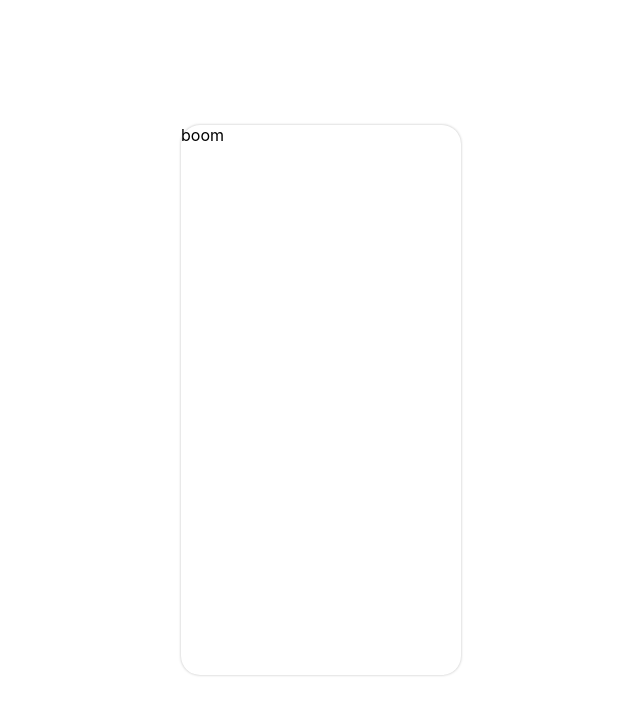
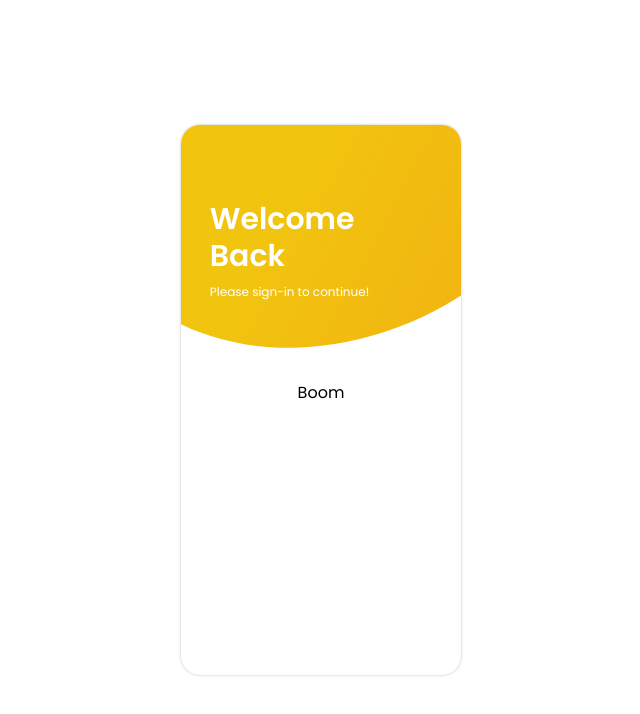
Before and after one commit to ipenywis/modern-react-login, a React (Create React App) app: page / in a window 1280 px wide. Shown: the top 714 px of the page, without its empty margins (319-959 px from the left). Built offline with nearby package versions, Linux system fonts and the light colour scheme.

Commit message:
Add collapsing/expanding animation

```diff
--- a/package.json
+++ b/package.json
@@ -6,6 +6,7 @@
     "@testing-library/jest-dom": "^5.11.4",
     "@testing-library/react": "^11.1.0",
     "@testing-library/user-event": "^12.1.10",
+    "framer-motion": "^2.9.5",
     "react": "^17.0.1",
     "react-dom": "^17.0.1",
     "react-scripts": "4.0.1",
--- a/src/components/accountBox/index.jsx
+++ b/src/components/accountBox/index.jsx
@@ -1,5 +1,6 @@
-import React from "react";
+import React, { useState } from "react";
 import styled from "styled-components";
+import { motion } from "framer-motion";
 
 const BoxContainer = styled.div`
   width: 280px;
@@ -9,8 +10,121 @@ const BoxContainer = styled.div`
   border-radius: 19px;
   background-color: #fff;
   box-shadow: 0px 0px 2.7px rgba(15, 15, 15, 0.28);
+  position: relative;
+  overflow: hidden;
 `;
 
+const TopContainer = styled.div`
+  width: 100%;
+  height: 255px;
+  display: flex;
+  flex-direction: column;
+  justify-content: flex-end;
+  padding: 0 1.8em;
+  padding-bottom: 5em;
+`;
+
+const BackDrop = styled(motion.div)`
+  position: absolute;
+  width: 160%;
+  height: 550px;
+  border-radius: 50%;
+  transform: rotate(60deg);
+  top: -290px;
+  left: -70px;
+  background: rgb(241, 196, 15);
+  background: linear-gradient(
+    58deg,
+    rgba(241, 196, 15, 1) 50%,
+    rgba(243, 172, 18, 1) 100%
+  );
+`;
+
+const HeaderContainer = styled.div`
+  display: flex;
+  flex-direction: column;
+  margin-bottom: 10px;
+`;
+
+const HeaderText = styled.h2`
+  font-weight: 600;
+  color: #fff;
+  z-index: 10;
+  margin: 0;
+  font-size: 30px;
+  line-height: 1.24;
+`;
+
+const SmallText = styled.h5`
+  font-weight: 500;
+  color: #fff;
+  z-index: 10;
+  margin: 0;
+  font-size: 12px;
+  line-height: 1.24;
+`;
+
+const InnerContainer = styled.div`
+  width: 100%;
+  display: flex;
+  flex-direction: column;
+  align-items: center;
+  padding: 0 1.7em;
+`;
+
+const backdropVariants = {
+  expanded: {
+    width: "233%",
+    height: "1050px",
+    borderRadius: "20%",
+    transform: "rotate(60deg)",
+  },
+  collapsed: {
+    width: "160%",
+    height: "550px",
+    borderRadius: "50%",
+    transform: "rotate(60deg)",
+  },
+};
+
+const expandingTransition = {
+  type: "spring",
+  duration: 2.3,
+  stiffness: 30,
+};
+
 export function AccountBox(props) {
-  return <BoxContainer>boom</BoxContainer>;
+  const [isExpanded, setExpanded] = useState(false);
+
+  const playExpandingEffect = () => {
+    setExpanded(true);
+    /*
+      Collapse it after short amount of time
+      To Finish transition
+    */
+    setTimeout(() => {
+      setExpanded(false);
+    }, expandingTransition.duration * 1000 - 1500);
+  };
+
+  return (
+    <BoxContainer>
+      <TopContainer>
+        <BackDrop
+          variants={backdropVariants}
+          transition={expandingTransition}
+          initial={false}
+          animate={isExpanded ? "expanded" : "collapsed"}
+        />
+        <HeaderContainer>
+          <HeaderText>Welcome</HeaderText>
+          <HeaderText>Back</HeaderText>
+        </HeaderContainer>
+        <SmallText>Please sign-in to continue!</SmallText>
+      </TopContainer>
+      <InnerContainer>
+        <span onClick={playExpandingEffect}>Boom</span>
+      </InnerContainer>
+    </BoxContainer>
+  );
 }
--- a/src/index.css
+++ b/src/index.css
@@ -1,3 +1,5 @@
+@import url("https://fonts.googleapis.com/css2?family=Poppins:wght@400;600;700;800&display=swap");
+
 html,
 body {
   width: 100%;
@@ -5,11 +7,15 @@ body {
   overflow-x: hidden;
 }
 
+* {
+  box-sizing: border-box;
+}
+
 body {
   margin: 0;
-  font-family: -apple-system, BlinkMacSystemFont, "Segoe UI", "Roboto", "Oxygen",
-    "Ubuntu", "Cantarell", "Fira Sans", "Droid Sans", "Helvetica Neue",
-    sans-serif;
+  font-family: "Poppins", -apple-system, BlinkMacSystemFont, "Segoe UI",
+    "Roboto", "Oxygen", "Ubuntu", "Cantarell", "Fira Sans", "Droid Sans",
+    "Helvetica Neue", sans-serif;
   -webkit-font-smoothing: antialiased;
   -moz-osx-font-smoothing: grayscale;
 }
```
Also changed, not shown: 2 other files (tests, documents, lock files or other folders).
